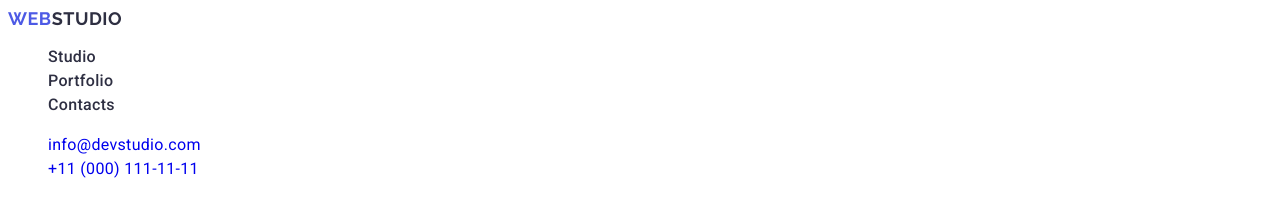
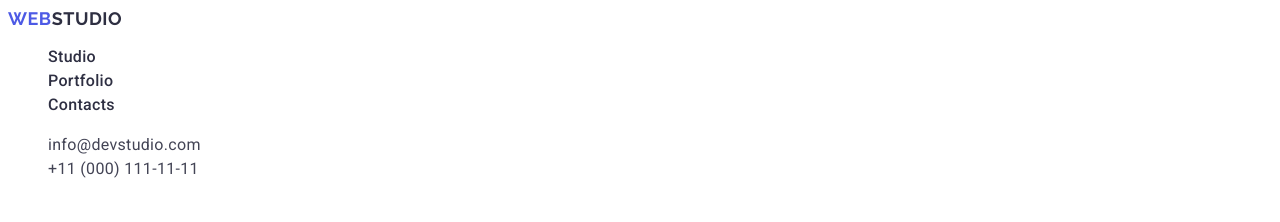
Before and after one commit to ArinaRiabukha/goit-markup-hw-02, a plain HTML site: page index.html in a window 1280 px wide. Shown: the top 222 px of the page. Drawn offline with Linux system fonts and the light colour scheme.

Commit message:
add index.html file

```diff
--- a/css/styles.css
+++ b/css/styles.css
@@ -5,7 +5,7 @@
     font-size: 18px;
     line-height: 1.17;
     letter-spacing: 0.03em;
-    text-transform: uppercase
+    text-transform: uppercase;
 }
 .title-two{
     color: #2e2f42;
@@ -14,7 +14,7 @@
     font-size: 18px;
     line-height: 1.17;
     letter-spacing: 0.03em;
-    text-transform: uppercase
+    text-transform: uppercase;
 }
 .sec-one-title{
     font-weight: 700;
@@ -38,12 +38,15 @@
 .nav-link:focus{
     color: #404bbf;
 }
+.add{
+    font-style: normal;
+}
 .add-link{
     font-size: 16px;
     line-height: 1.5;
     letter-spacing: 0.02em;
     color: #434455;
-    font-style: normal
+    font-style: normal;
 }
 .add-link:hover,
 .add-link:focus{
@@ -116,6 +119,7 @@
     text-transform: capitalize;
 }
 .sec-four-text{
+    color: #2e2f42;
     font-weight: 500;
     font-size: 20px;
     line-height: 1.2;
--- a/index.html
+++ b/index.html
@@ -37,13 +37,12 @@
       </nav>
       <address class="add">
         <ul>
-          <li class="add-link">
-            <a href="mailto:info@devstudio.com"
-              >info@devstudio.com</a
+          <li>
+            <a href="mailto:info@devstudio.com" class="add-link">info@devstudio.com</a
             >
           </li>
-          <li class="add-link">
-            <a href="tel:+110001111111">+11 (000) 111-11-11</a>
+          <li>
+            <a href="tel:+110001111111" class="add-link">+11 (000) 111-11-11</a>
           </li>
         </ul>
       </address>
@@ -101,7 +100,7 @@
             />
             <h3 class="sec-three-text">Mark Guerrero</h3>
             <p class="sec-three-desc">Product Designer</p>
-          </li class="sec-three-li">
+          </li>
           <li class="sec-three-li">
             <img
               src="./images/tom-ford.jpg"
```
